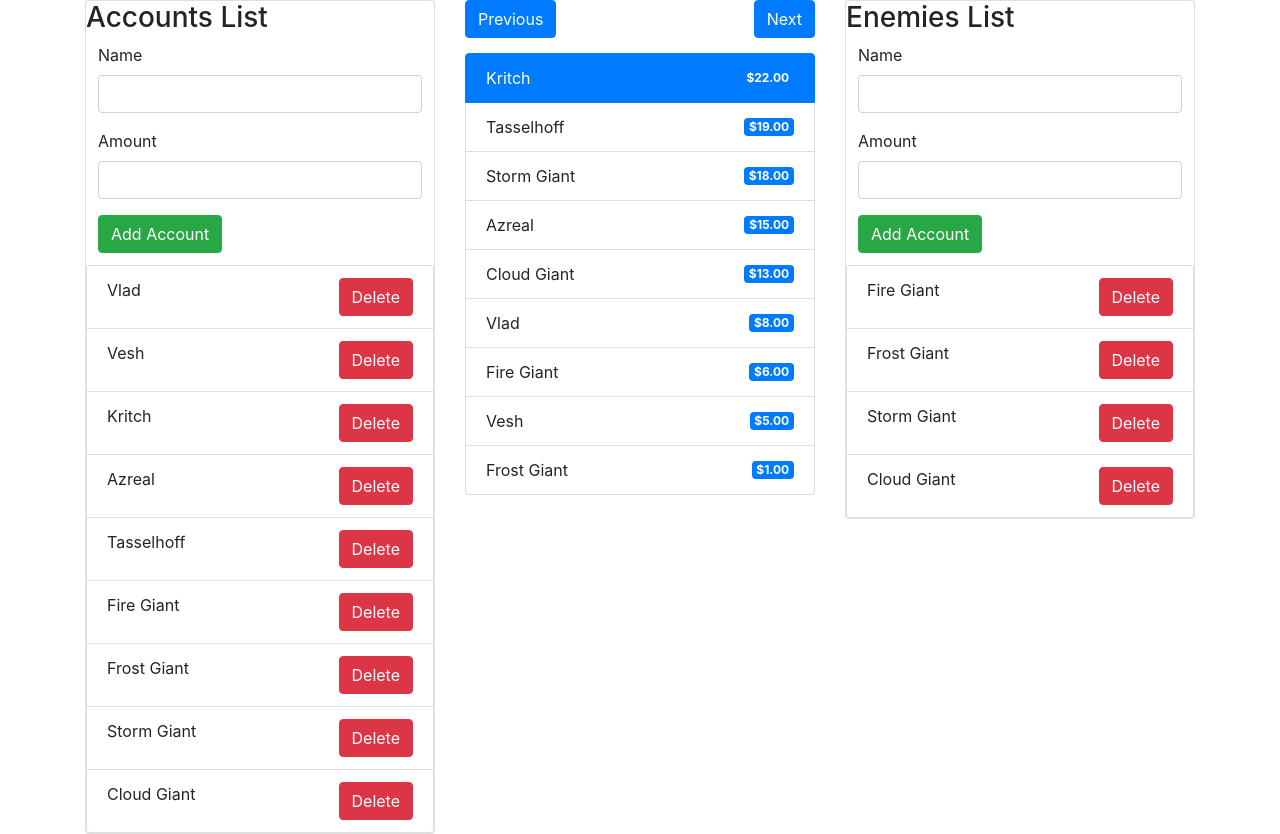
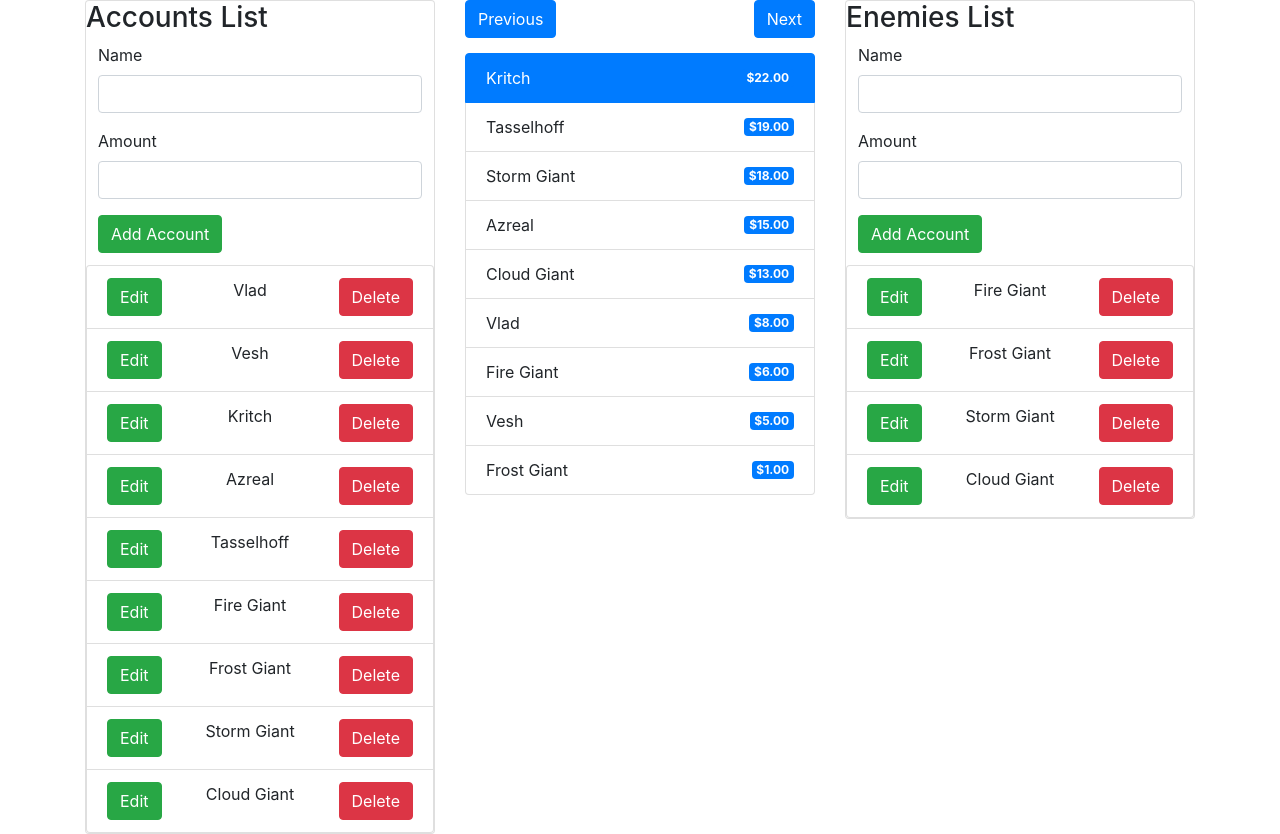
Before and after one commit to DenisCodes/bank, a React (Create React App) app: page / in a window 1280 px wide. Built offline with nearby package versions, Linux system fonts and the light colour scheme.

Commit message:
Bootstrap changes

```diff
--- a/package.json
+++ b/package.json
@@ -10,7 +10,8 @@
     "react-dom": "^16.13.1",
     "react-redux": "^7.2.0",
     "react-scripts": "3.4.1",
-    "redux": "^4.0.5"
+    "redux": "^4.0.5",
+    "typescript": "^4.2.4"
   },
   "scripts": {
     "start": "react-scripts start",
--- a/src/components/AccountList.js
+++ b/src/components/AccountList.js
@@ -12,11 +12,16 @@ class AccountList extends React.Component {
 
     return accountList.map((acc, index) => {
       return (
-        <li className='list-group-item' key={index}>
+        <li className='list-group-item text-center' key={index}>
           { acc.name }
-          <button type="button"
+            <button class="pl-1" type="button"
+                    onClick={() => this.props.removeAccount(acc.id) }
+                    className="btn btn-success float-left">
+                Edit
+            </button>
+            <button type="button"
                   onClick={() => this.props.removeAccount(acc.id) }
-                  className="btn btn-danger" style={{ float: 'right' }}>
+                  className="btn btn-danger float-right">
             Delete
           </button>
         </li>
```
Also changed, not shown: 1 other file (tests, documents, lock files or other folders).
